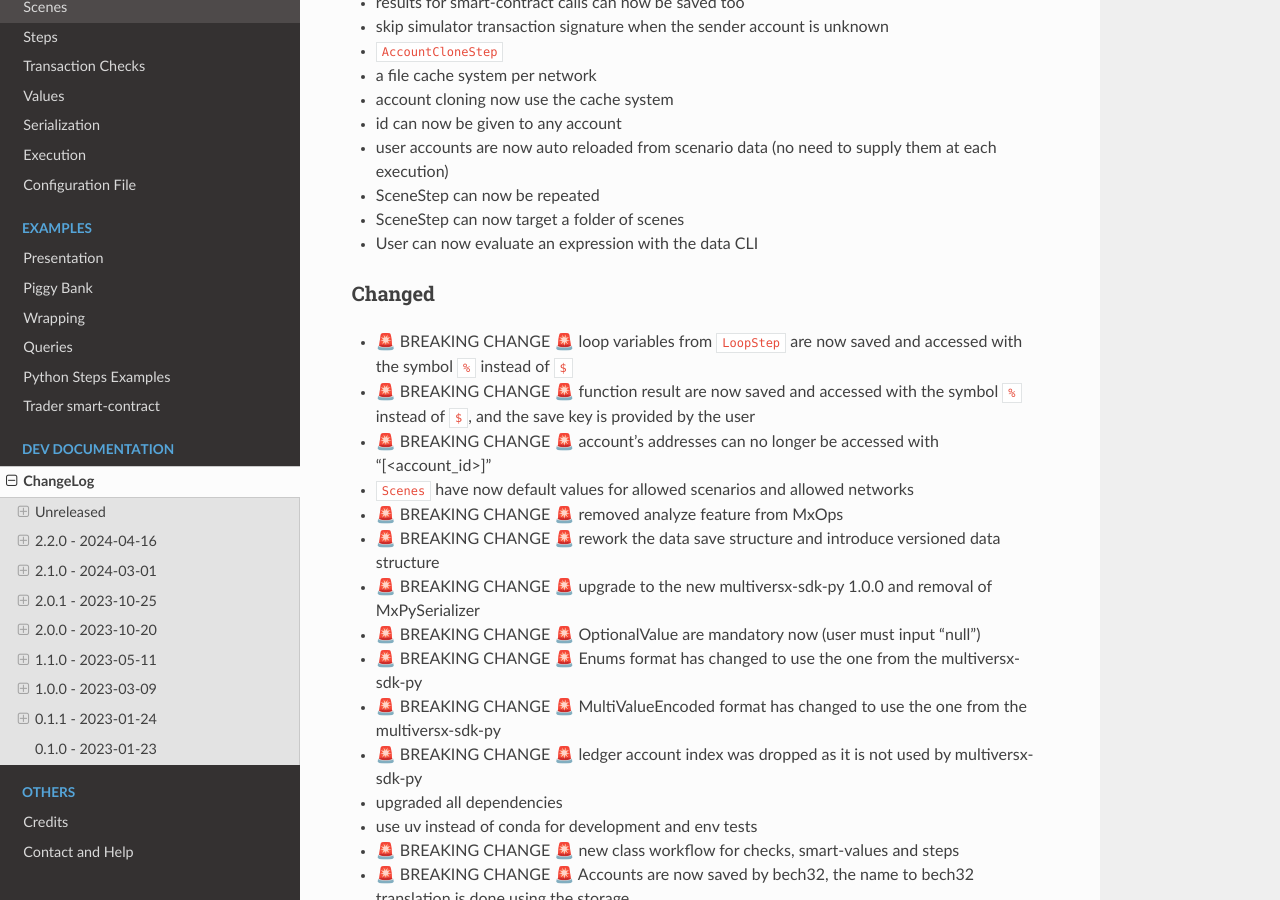
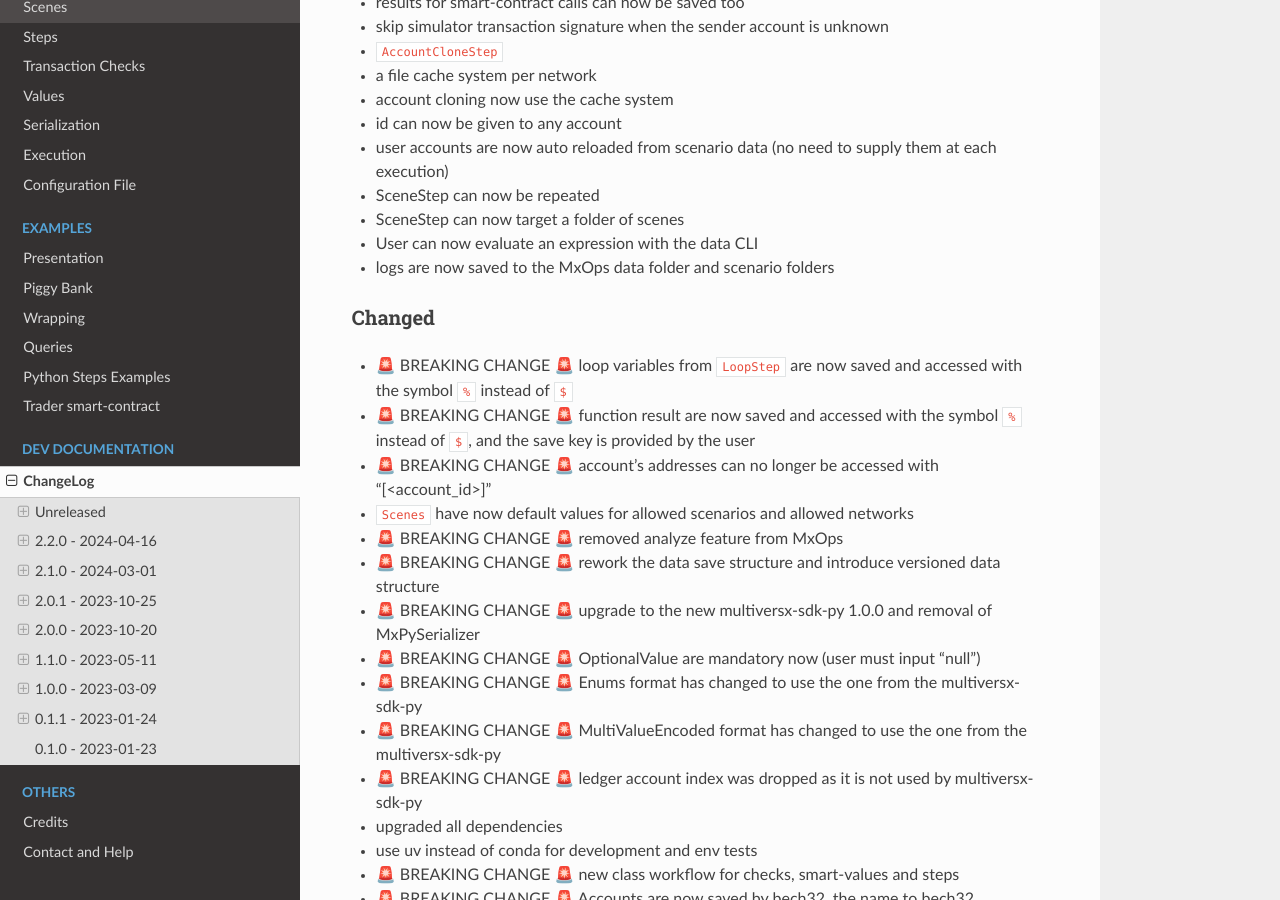
Before and after one commit to Catenscia/MxOps, a Sphinx documentation site: the page built from docs/source/dev_documentation/changelog.md, in a window 1280 px wide and 900 px high, scrolled down 863 px. Built offline with Sphinx 7.4.7 and the Read the Docs theme 3.1.0, drawn with Linux system fonts in a browser that asks for light colours.

Commit message:
docs: changelog

```diff
--- a/docs/source/dev_documentation/changelog.md
+++ b/docs/source/dev_documentation/changelog.md
@@ -35,6 +35,7 @@
 - SceneStep can now be repeated
 - SceneStep can now target a folder of scenes
 - User can now evaluate an expression with the data CLI
+- logs are now saved to the MxOps data folder and scenario folders
 
 ### Changed
 
```
